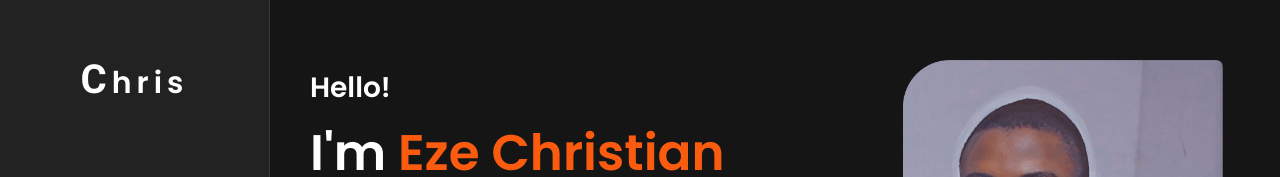
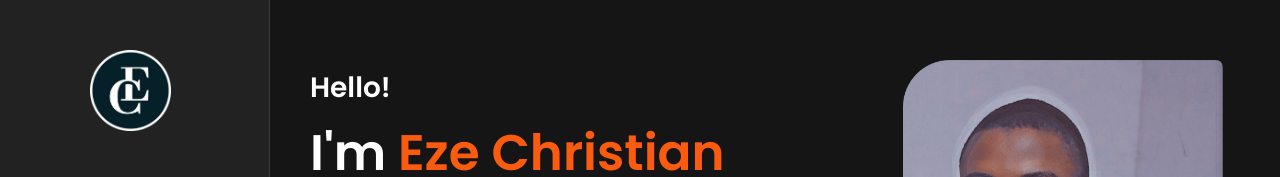
Before and after one commit to Christian-39/payuee, a plain HTML site: page portfolio.html in a window 1280 px wide. Shown: the top 177 px of the page. Drawn offline with nearby package versions, Linux system fonts and the light colour scheme; a web font is replaced by a local one.

Commit message:
logo added

```diff
--- a/css/portfolio.css
+++ b/css/portfolio.css
@@ -196,22 +196,18 @@
     .aside .logo {
         position: absolute;
         top: 50px;
-        font-size: 30px;
-        text-transform: capitalize;
+        justify-content: center;
+        align-items: center;
     }
 
     .aside .logo a {
-        color: var(--text-black-900);
-        font-weight: 700;
-        padding: 15px 20px;
-        font-size: 30px;
-        letter-spacing: 5px;
         position: relative;
     }
 
-    .aside .logo a span {
-        font-family: 'Roboto', cursive;
-        font-size: 40px;
+    .aside .logo a img {
+        max-width: 30%;
+        max-height: 30%;
+        margin-left: 90px;
     }
 
     /* .aside .logo a::before {
@@ -974,6 +970,7 @@
             margin-top: 20px;
             text-decoration: underline;
         }
+
     }
 
     /* footer section  */
--- a/portfolio.html
+++ b/portfolio.html
@@ -29,7 +29,9 @@
         <!-- *******Aside Start******* -->
         <div class="aside">
             <div class="logo">
-                <a href="#"><span>C</span>hris</a>
+                <a href="#">
+                    <img src="images/CE logo.png" alt="">
+                </a>
             </div>
             <div class="nav-toggler">
                 <span></span>
```
Also changed, not shown: images/CE logo.png (added).
